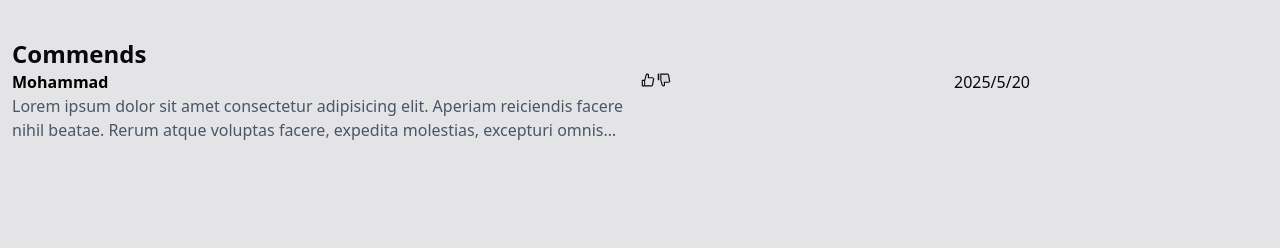
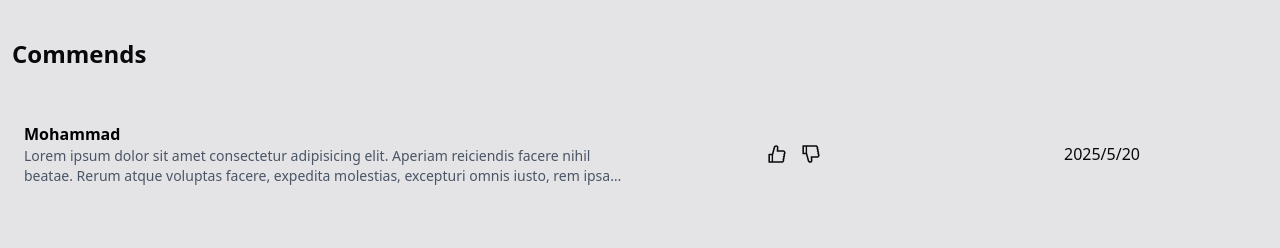
Before and after one commit to Mhorg8/artesay, a Next.js app: page /product/3 in a window 1280 px wide. Shown: the part 798-1046 px from the top of the page. Built offline with nearby package versions, Linux system fonts and the light colour scheme; no server answers.

Commit message:
create commend component

```diff
--- a/src/app/product/[id]/page.tsx
+++ b/src/app/product/[id]/page.tsx
@@ -10,6 +10,7 @@ import { IoLockClosedOutline } from "react-icons/io5";
 import { MdOutlineLocalOffer } from "react-icons/md";
 import Rating from "@/components/Rating";
 import { AiOutlineLike, AiTwotoneDislike } from "react-icons/ai";
+import ProductCommend from "@/components/Product/ProductCommend";
 
 const SingleProductPage = () => {
   return (
@@ -94,28 +95,8 @@ const SingleProductPage = () => {
 
       {/* commends */}
       <div className=" mt-16 w-full p-3">
-        <h3 className="text-2xl font-semibold">Commends</h3>
-        <div className="w-full grid grid-cols-4">
-          <div className=" w-full col-span-2 pr-4 line-clamp-3">
-            <h4 className="text-black font-semibold">Mohammad</h4>
-            <p className="text-gray-600">
-              Lorem ipsum dolor sit amet consectetur adipisicing elit. Aperiam
-              reiciendis facere nihil beatae. Rerum atque voluptas facere,
-              expedita molestias, excepturi omnis iusto, rem ipsa nam quasi
-              saepe odio. Adipisci, magnam!
-            </p>
-          </div>
-          <div className="">
-            <button>
-              <AiOutlineLike />
-            </button>
-            <button>
-              <AiTwotoneDislike />
-            </button>
-          </div>
-
-          <div className="">2025/5/20</div>
-        </div>
+        <h3 className="text-2xl font-semibold mb-10">Commends</h3>
+        <ProductCommend />
       </div>
     </div>
   );
--- /dev/null
+++ b/src/components/Product/ProductCommend.tsx
@@ -0,0 +1,40 @@
+import React from "react";
+import { AiOutlineDislike, AiOutlineLike } from "react-icons/ai";
+
+const ProductCommend = () => {
+  return (
+    <div className="w-full grid grid-cols-4 hover:bg-white transition-all duration-200 p-3 justify-between">
+      <div className="w-full col-span-2 pr-4 line-clamp-3">
+        <h4 className="text-black font-semibold">Mohammad</h4>
+        <p className="text-gray-600 text-sm">
+          Lorem ipsum dolor sit amet consectetur adipisicing elit. Aperiam
+          reiciendis facere nihil beatae. Rerum atque voluptas facere, expedita
+          molestias, excepturi omnis iusto, rem ipsa nam quasi saepe odio.
+          Adipisci, magnam!
+        </p>
+      </div>
+      <div className="col-span-2 md:col-span-1 flex h-full items-center justify-end md:justify-center gap-3">
+        <button>
+          <AiOutlineLike
+            className=" hover:fill-green-500"
+            cursor={"pointer"}
+            size={22}
+          />
+        </button>
+        <button className="">
+          <AiOutlineDislike
+            className=" hover:fill-red-500"
+            cursor={"pointer"}
+            size={22}
+          />
+        </button>
+      </div>
+
+      <div className="hidden md:flex md:col-span-1  h-full items-center justify-center">
+        2025/5/20
+      </div>
+    </div>
+  );
+};
+
+export default ProductCommend;
--- a/src/components/Rating.tsx
+++ b/src/components/Rating.tsx
@@ -16,7 +16,9 @@ const Rating = () => {
           onClick={() => handleRatting(i)}
           key={i}
           size={18}
-          className={`${rate >= i && "fill-yellow-500"} text-yellow-500`}
+          className={`${
+            rate >= i && "fill-yellow-500"
+          } text-yellow-500 cursor-pointer`}
         />
       ))}
     </div>
```
